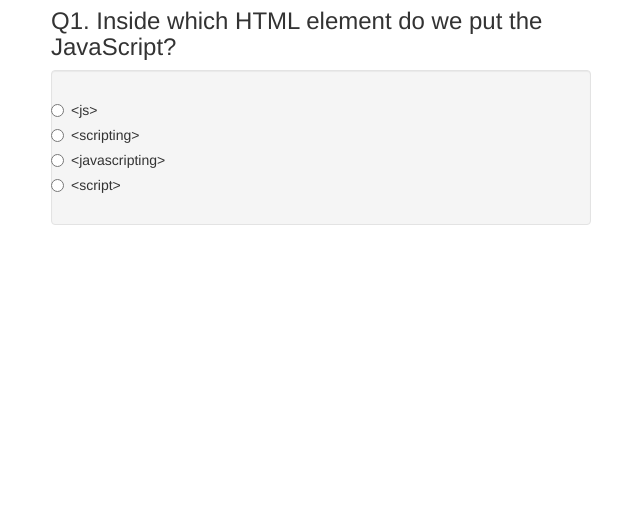
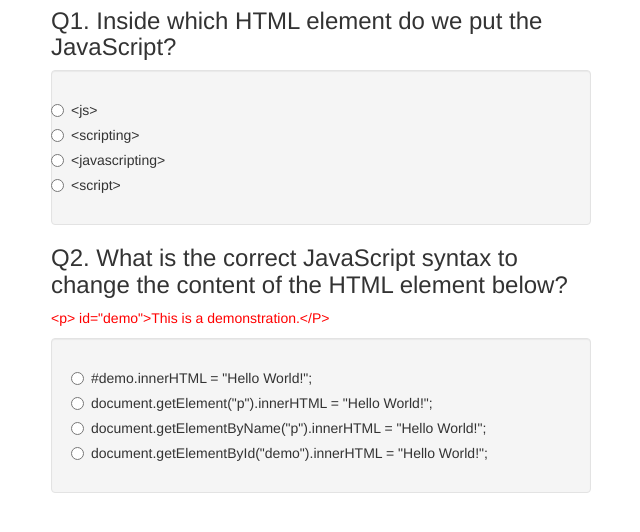
Before and after one commit to Juru-10/quiz-board, a plain HTML site: page index.html in a window 1280 px wide. Shown: the part 82-614 px from the top of the page, without its empty margins (34-674 px from the left). Drawn offline with nearby package versions, Linux system fonts and the light colour scheme.

Commit message:
add the second well class div

```diff
--- a/index.html
+++ b/index.html
@@ -32,6 +32,22 @@
               <input type="radio" name="js1" value="&ltscript&gt">&ltscript&gt
             </div>
           </div>
+          <h3>Q2. What is the correct JavaScript syntax to change the content of the HTML element below?</h3>
+          <p><span>&ltp&gt id="demo">This is a demonstration.&lt/P&gt</p>
+          <div class="well">
+            <div class="radio">
+              <label><input type="radio" name="js2" value="#demo.innerHTML = "Hello World!";">#demo.innerHTML = "Hello World!";</label>
+            </div>
+            <div class="radio">
+              <label><input type="radio" name="js2" value="document.getElement("p").innerHTML = "Hello World!";">document.getElement("p").innerHTML = "Hello World!";</label>
+            </div>
+            <div class="radio">
+              <label><input type="radio" name="js2" value="document.getElementByName("p").innerHTML = "Hello World!";">document.getElementByName("p").innerHTML = "Hello World!";</label>
+            </div>
+            <div class="radio">
+              <label><input type="radio" name="js2" value="document.getElementById("demo").innerHTML = "Hello World!";">document.getElementById("demo").innerHTML = "Hello World!";</label>
+            </div>
+          </div>
 
   </body>
 </html>
```
